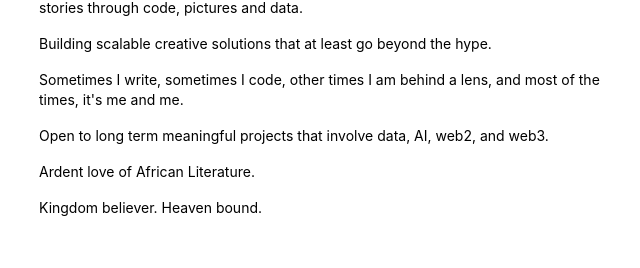
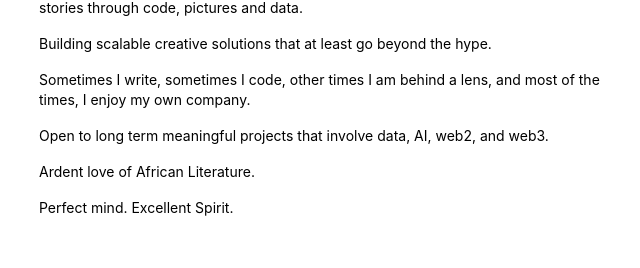
Before and after one commit to jchiwaii/portfolio-starter-kit, a Next.js app: page / in a window 1280 px wide. Shown: the part 370-638 px from the top of the page, without its empty margins (313-953 px from the left). Built offline with nearby package versions, Linux system fonts and the light colour scheme.

Commit message:
update about

```diff
--- a/app/page.tsx
+++ b/app/page.tsx
@@ -20,14 +20,14 @@ export default function Page() {
           </p>
           <p>
             Sometimes I write, sometimes I code, other times I am behind a lens,
-            and most of the times, it's me and me.
+            and most of the times, I enjoy my own company.
           </p>
           <p>
             Open to long term meaningful projects that involve data, AI, web2,
             and web3.
           </p>
           <p>Ardent love of African Literature.</p>
-          <p>Kingdom believer. Heaven bound.</p>
+          <p>Perfect mind. Excellent Spirit.</p>
         </div>
       </div>
     </section>
```
